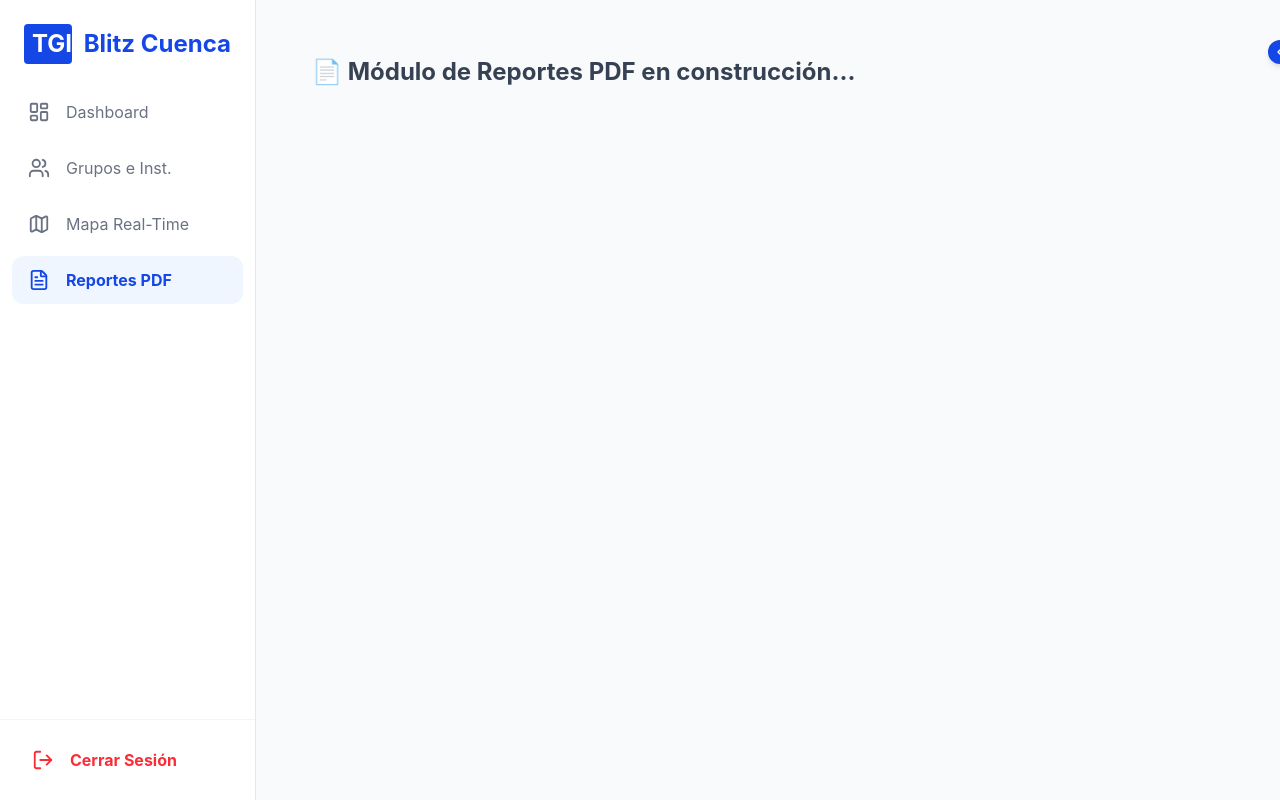
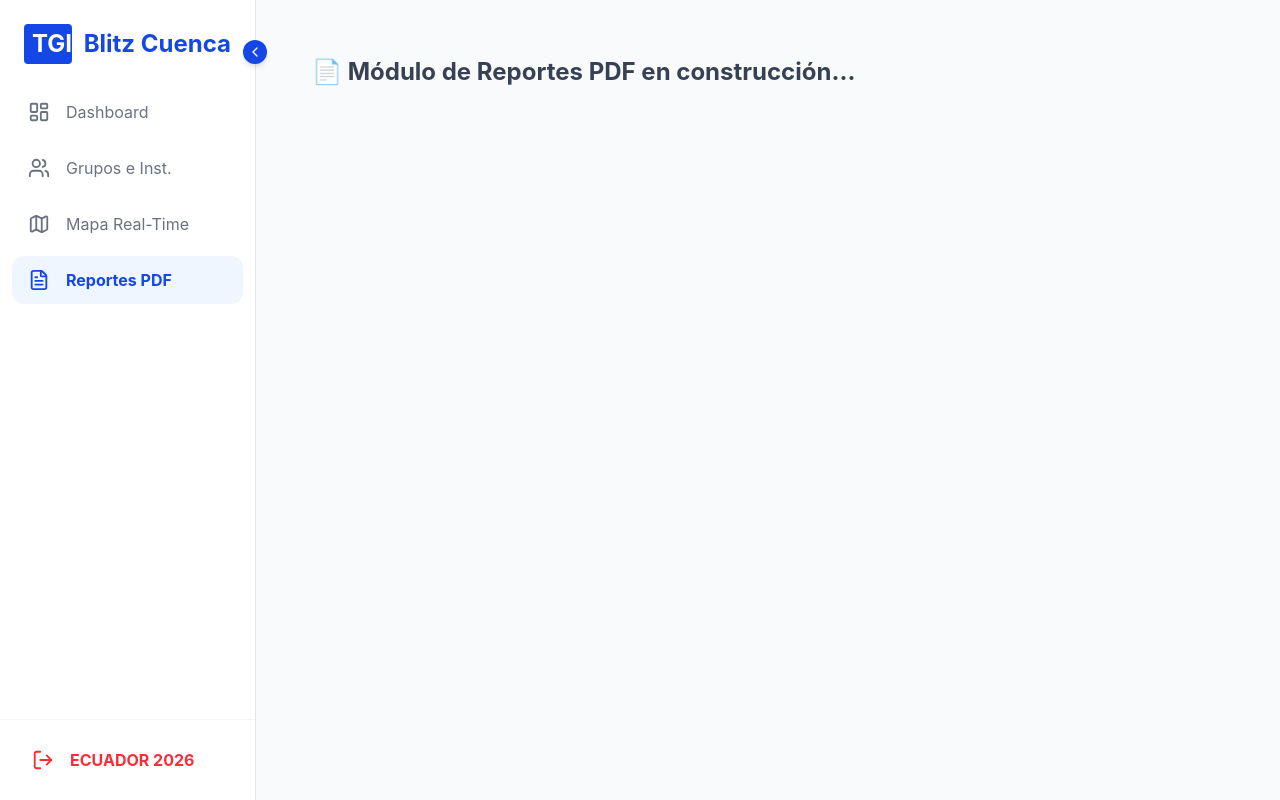
Before and after one commit to DavidSampedro/Blitz-Frontend, a React app: page /reportes in a window 1280 px wide. Built offline with nearby package versions, Linux system fonts and the light colour scheme; no server answers; the HTML template or start-up script is replaced by a standard one.

Commit message:
Versión final sidebar5

```diff
--- a/src/components/Sidebar.jsx
+++ b/src/components/Sidebar.jsx
@@ -15,7 +15,7 @@ export default function Sidebar() {
 
   return (
         // En el div principal de Sidebar.jsx
-      <div className={`h-screen bg-white border-r border-gray-200 flex flex-col transition-all duration-300 ${
+      <div className={`h-screen bg-white border-r border-gray-200 flex flex-col transition-all duration-300 relative ${
           isExpanded ? "w-64" : "w-20"
       } flex-shrink-0`}> {/* flex-shrink-0" evita que se desaparezca o se aplaste*/}
 
@@ -57,7 +57,7 @@ export default function Sidebar() {
       <div className="p-4 border-t border-gray-100">
         <button className="flex items-center gap-4 px-4 py-3 w-full text-red-500 hover:bg-red-50 rounded-xl transition-all">
           <LogOut size={22} />
-          {isExpanded && <span className="font-bold">Cerrar Sesión</span>}
+          {isExpanded && <span className="font-bold">ECUADOR 2026</span>}
         </button>
       </div>
     </div>
```
